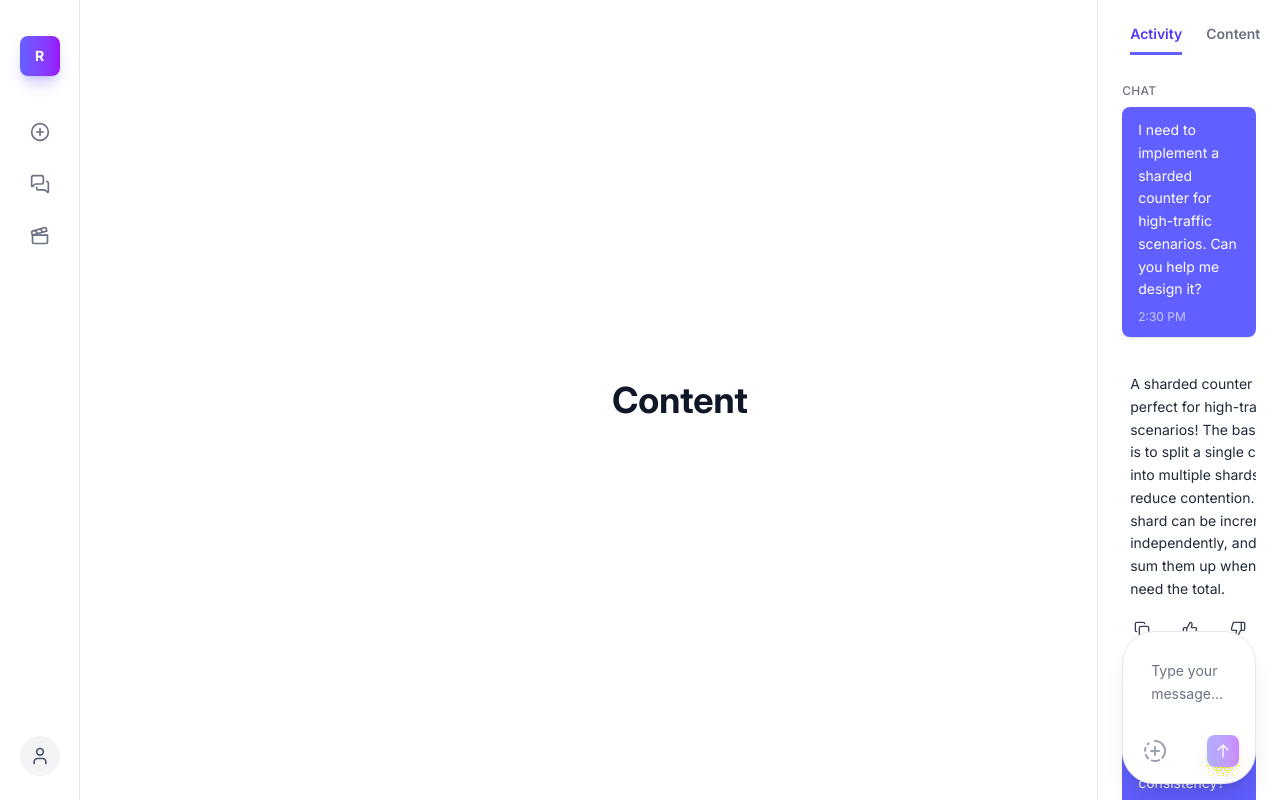
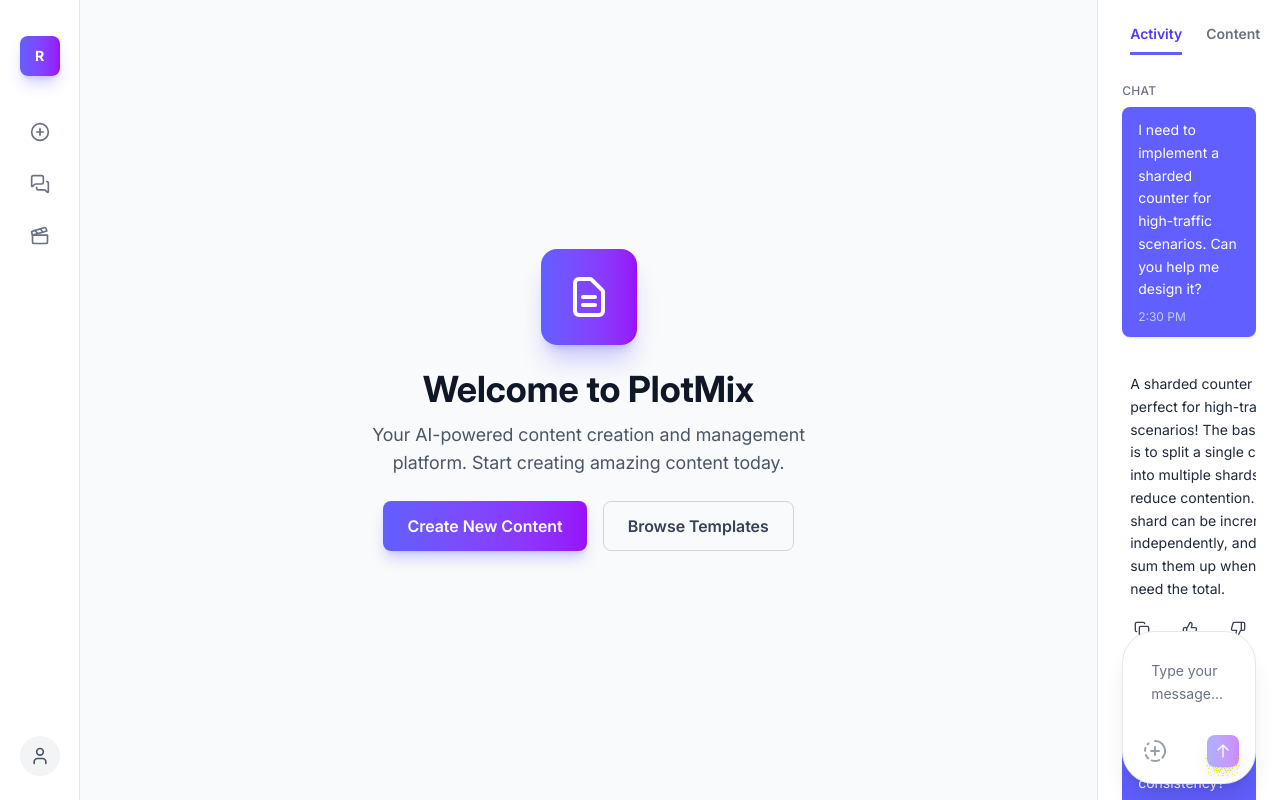
Before and after one commit to kgopfa/plotmix-ui, a Next.js app: page /content in a window 1280 px wide. Built offline with nearby package versions, Linux system fonts and the light colour scheme; a web font is replaced by a local one.

Commit message:
Centered content section for content page

```diff
--- a/src/app/content/page.tsx
+++ b/src/app/content/page.tsx
@@ -8,15 +8,35 @@ export default function ContentPage() {
   return (
     <>
       <NavigationSidebar navigation={navigation} />
-      <ContentSidebar />
 
-      <main className="lg:pl-20 lg:pr-1/7">
-        <div className="min-h-screen bg-white flex items-center justify-center">
-          <div className="text-center">
-            <h1 className="text-4xl font-bold text-gray-900">Content</h1>
+      {/* Main content area - responsive layout */}
+      <main className="min-h-screen bg-gray-50 pt-16 lg:pt-0 lg:pl-20 lg:pr-[calc(100vw/7)]">
+        <div className="flex items-center justify-center min-h-[calc(100vh-4rem)] lg:min-h-screen">
+          <div className="text-center space-y-4 sm:space-y-6 p-4 sm:p-6 lg:p-8 w-full max-w-2xl mx-auto">
+            <div className="w-16 h-16 sm:w-20 sm:h-20 lg:w-24 lg:h-24 mx-auto bg-gradient-to-r from-indigo-500 to-purple-600 rounded-xl sm:rounded-2xl flex items-center justify-center shadow-xl shadow-indigo-500/30">
+              <svg className="w-8 h-8 sm:w-10 sm:h-10 lg:w-12 lg:h-12 text-white" fill="none" stroke="currentColor" viewBox="0 0 24 24">
+                <path strokeLinecap="round" strokeLinejoin="round" strokeWidth={2} d="M9 12h6m-6 4h6m2 5H7a2 2 0 01-2-2V5a2 2 0 012-2h5.586a1 1 0 01.707.293l5.414 5.414a1 1 0 01.293.707V19a2 2 0 01-2 2z" />
+              </svg>
+            </div>
+            <div className="space-y-2 sm:space-y-3">
+              <h1 className="text-2xl sm:text-3xl lg:text-4xl font-bold text-gray-900">Welcome to PlotMix</h1>
+              <p className="text-sm sm:text-base lg:text-lg text-gray-600 max-w-md mx-auto px-4 sm:px-0">
+                Your AI-powered content creation and management platform. Start creating amazing content today.
+              </p>
+            </div>
+            <div className="flex flex-col sm:flex-row justify-center gap-3 sm:gap-4 px-4 sm:px-0">
+              <button className="px-4 sm:px-6 py-2.5 sm:py-3 bg-gradient-to-r from-indigo-500 to-purple-600 text-white font-semibold rounded-lg shadow-lg shadow-indigo-500/30 hover:from-indigo-600 hover:to-purple-700 transition-all duration-200 transform hover:scale-105 text-sm sm:text-base">
+                Create New Content
+              </button>
+              <button className="px-4 sm:px-6 py-2.5 sm:py-3 border border-gray-300 text-gray-700 font-semibold rounded-lg hover:bg-gray-50 transition-all duration-200 text-sm sm:text-base">
+                Browse Templates
+              </button>
+            </div>
           </div>
         </div>
       </main>
+
+      <ContentSidebar />
     </>
   );
 }
```
